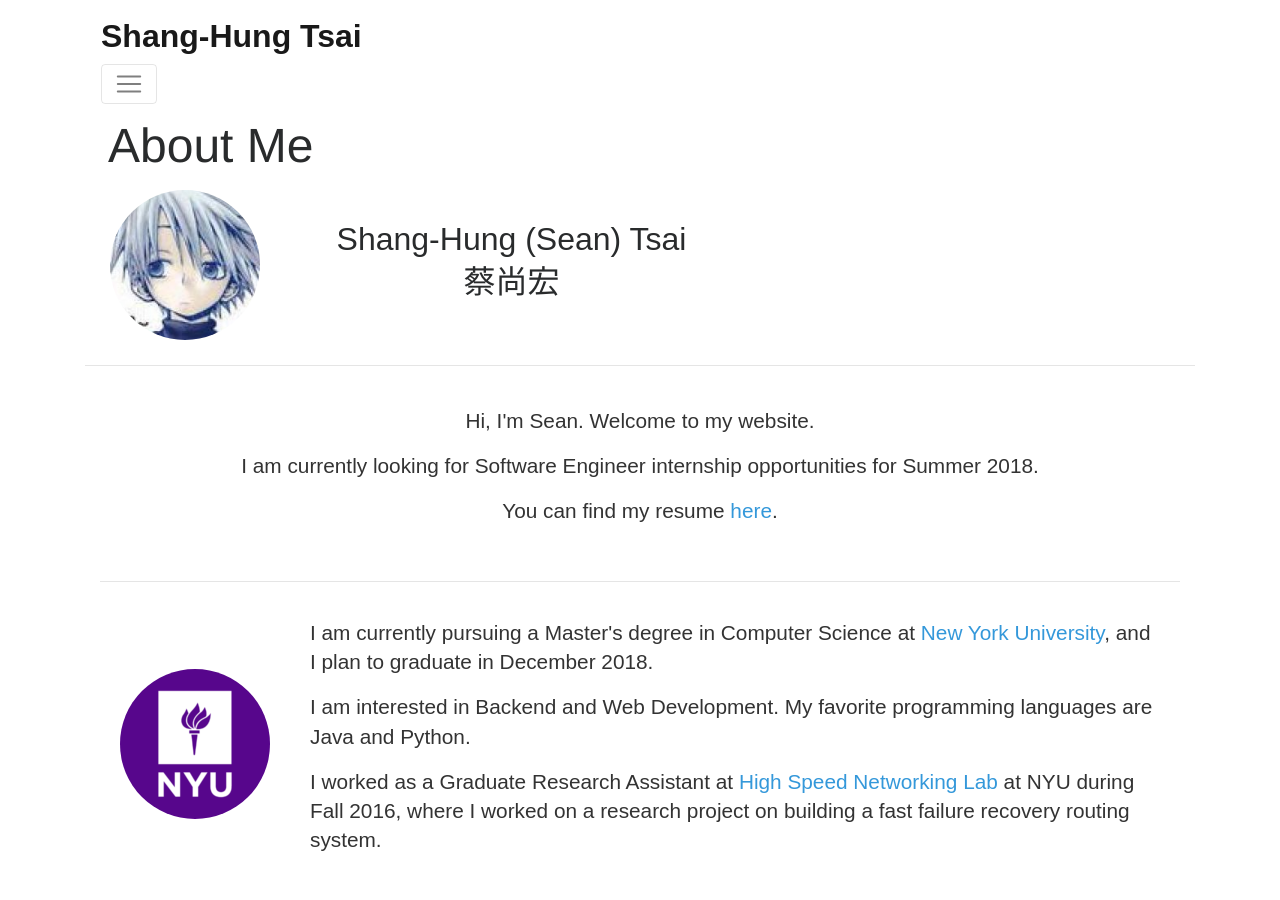
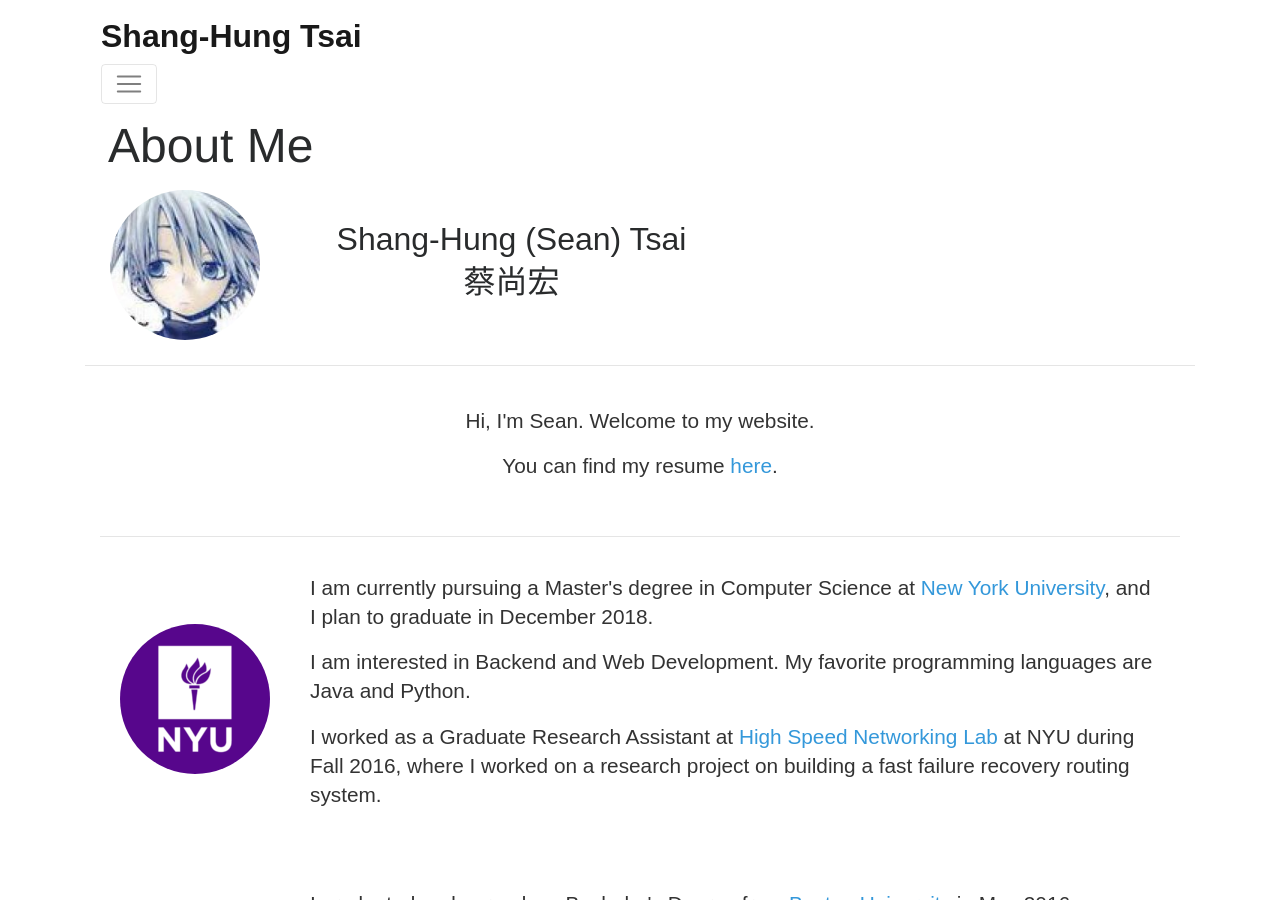
Before and after one commit to shtsai/shtsai7.github.io, a Jekyll site: the page built from about.html, in a window 1280 px wide and 900 px high. Built offline with Jekyll 4.4.1, drawn with Linux system fonts in a browser that asks for light colours; nearby versions of some CDN libraries.

Commit message:
Update about.html

```diff
--- a/about.html
+++ b/about.html
@@ -28,7 +28,6 @@ title: About Me
 		<center>
 			<br>
 		    <p>Hi, I'm Sean. Welcome to my website.</p>
-		    <p>I am currently looking for Software Engineer internship opportunities for Summer 2018. </p>
 		    <p>You can find my resume <a href="/images/resume.pdf">here</a>.</p>
 
 		    <br>
```
